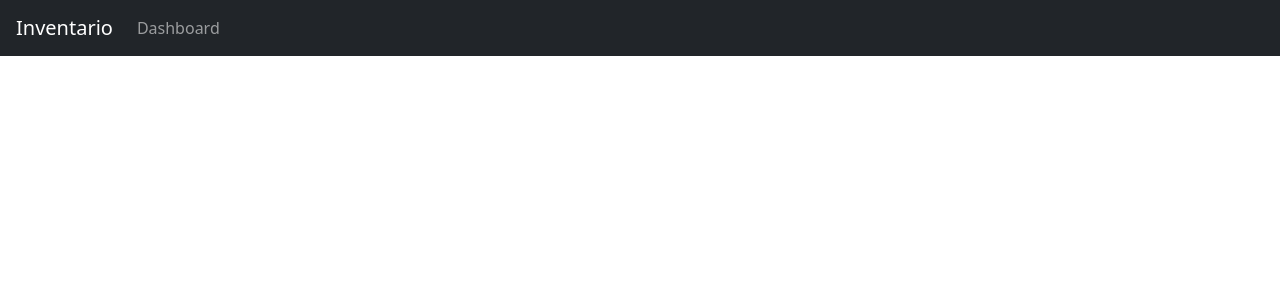
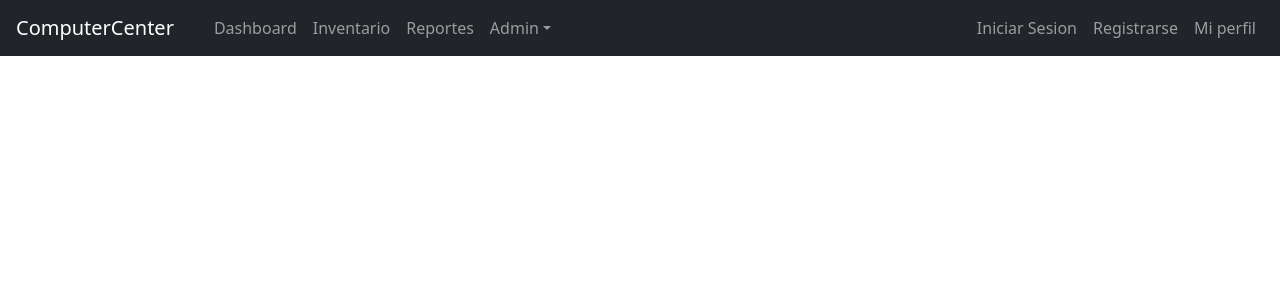
Before and after one commit to Canos13/Inventario-React, a React (Create React App) app: page / in a window 1280 px wide. Shown: the top 300 px of the page. Built offline with nearby package versions, Linux system fonts and the light colour scheme.

Commit message:
barra de navegacion con mejor logíca

```diff
--- a/src/pages/Bar.jsx
+++ b/src/pages/Bar.jsx
@@ -5,58 +5,77 @@ import { Navbar, Nav, NavDropdown } from 'react-bootstrap';
 export const Bar = () => {
   return (
     <>
-
         <Navbar collapseOnSelect expand='lg'variant='dark' bg='dark'>
-            <Navbar.Brand className='mx-3'>
-                Inventario
+            <Navbar.Brand
+                className='mx-3'
+                as={NavLink}
+                to="/"
+            >
+                ComputerCenter
             </Navbar.Brand>
             <Navbar.Toggle aria-controls='responsive-navbar-nav' />
-            <Navbar.Collapse id='responsive-navbar-nav' >
-                <Nav>
-                    <NavLink
+            <Navbar.Collapse
+                id='responsive-navbar-nav'
+                className='mx-3'
+            >
+                <Nav className='me-auto' >
+                    <Nav.Link
                         activeclassname="active"
-                        className="nav-item nav-link"
+                        as={NavLink}
                         to="/dashboard"
                     >
                         Dashboard
-                    </NavLink>
+                    </Nav.Link>
+                    <Nav.Link
+                        activeclassname="active"
+                        as={NavLink}
+                        to="/inventory"
+                    >
+                        Inventario
+                    </Nav.Link>
+                    <Nav.Link
+                        activeclassname="active"
+                        as={NavLink}
+                        to="/reports"
+                    >
+                        Reportes
+                    </Nav.Link>
+                    <NavDropdown title='Admin'>
+                        <NavDropdown.Item
+                            as={NavLink}
+                            activeclassname="active"
+                            to="/users"
+                        >
+                            Usuarios
+                        </NavDropdown.Item>
+                    </NavDropdown>
+                </Nav>
+
+                <Nav >
+                    <Nav.Link
+                        activeclassname="active"
+                        as={NavLink}
+                        to="/login"
+                    >
+                        Iniciar Sesion
+                    </Nav.Link>
+                    <Nav.Link
+                        activeclassname="active"
+                        as={NavLink}
+                        to="/signup"
+                    >
+                        Registrarse
+                    </Nav.Link>
+                    <Nav.Link
+                        activeclassname="active"
+                        as={NavLink}
+                        to="/profile"
+                    >
+                        Mi perfil
+                    </Nav.Link>
                 </Nav>
             </Navbar.Collapse>
         </Navbar>
-      {/* <nav className="navbar navbar-expand-sm navbar-dark bg-dark">
-          <Link
-              className="navbar-brand"
-              to="/"
-          >
-              INICIO
-          </Link>
-
-          <div className="navbar-collapse">
-              <div className="navbar-nav">
-                  <NavLink
-                      activeclassname="active"
-                      className="nav-item nav-link"
-                      to="/dashboard"
-                  >
-                      Dashboard
-                  </NavLink>
-
-              </div>
-          </div>
-
-          <div className="navbar-collapse collapse w-100 order-3 dual-collapse2">
-              <ul className="navbar-nav ml-auto">
-                  <NavLink
-                      activeclassname="active"
-                      className="nav-item nav-link"
-                      to="/login"
-                  >
-                      Logout
-                  </NavLink>
-              </ul>
-          </div>
-      </nav> */}
-
 
       <section>
           <Outlet />
```
